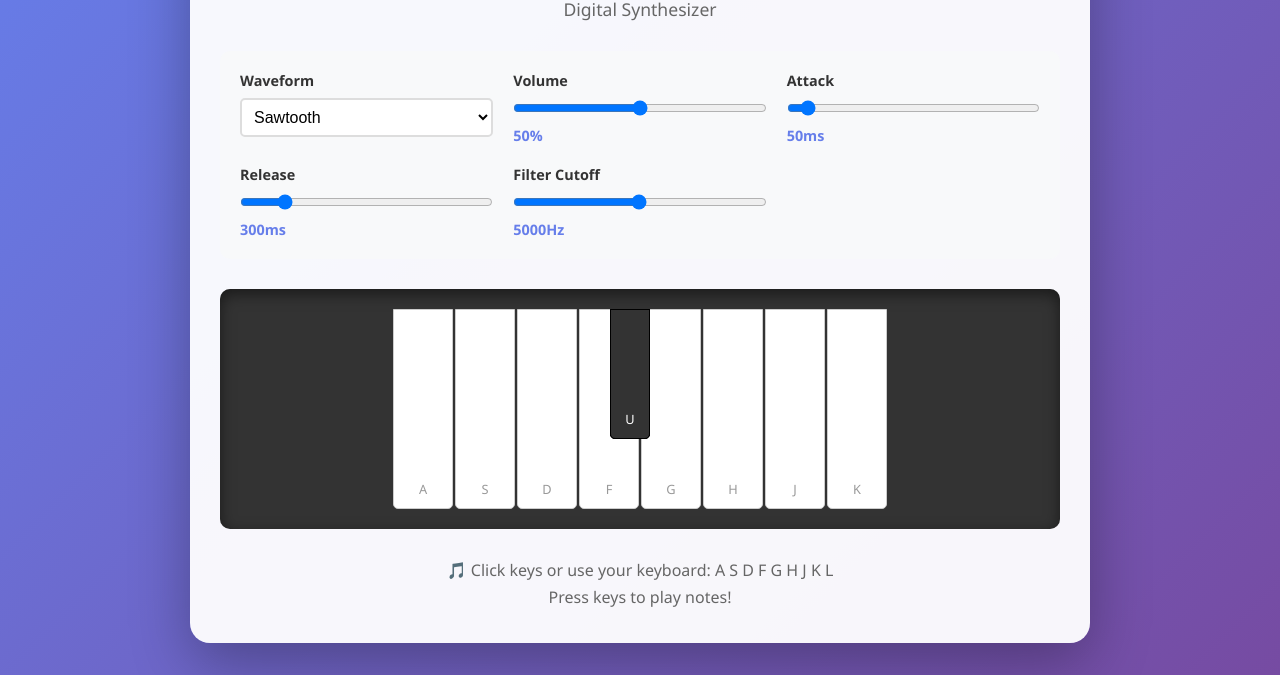
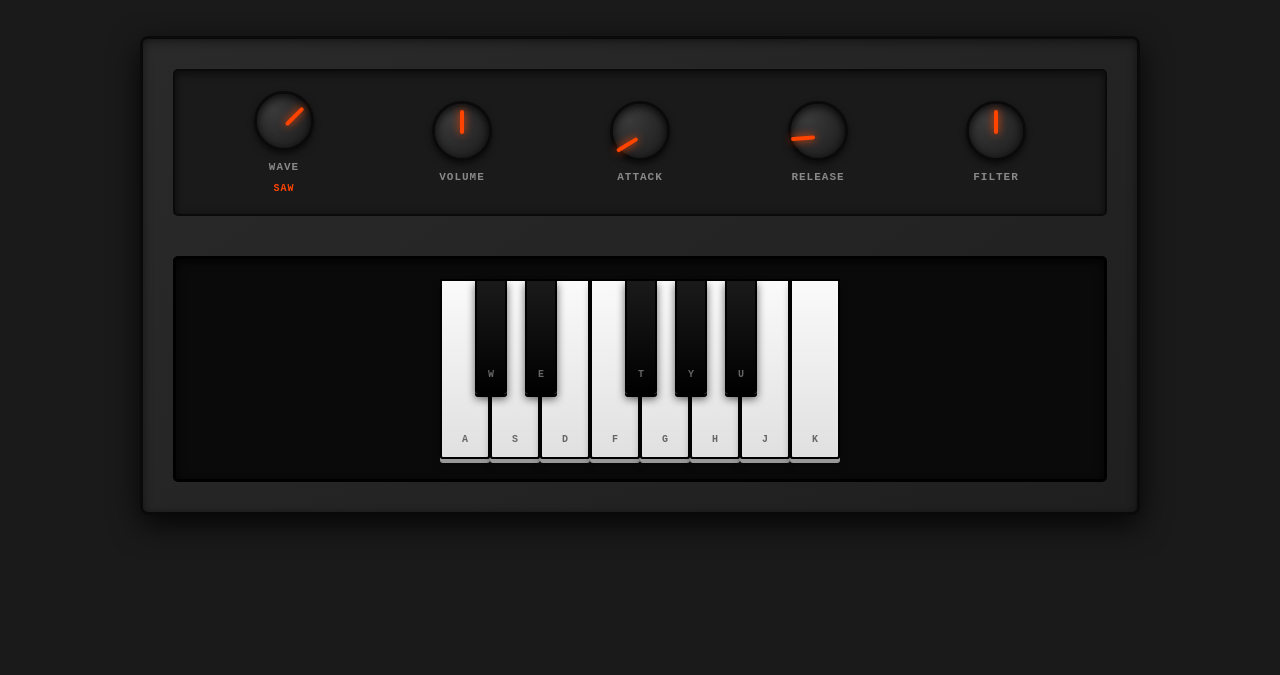
Before and after one commit to dzheng1328/synth, a plain HTML site: page index.html in a window 1280 px wide. Shown: the part 125-800 px from the top of the page. Drawn offline with Linux system fonts and the light colour scheme.

Commit message:
Redesign synth with retro physical synthesizer aesthetic and rotary knobs

```diff
--- a/index.html
+++ b/index.html
@@ -3,60 +3,52 @@
 <head>
     <meta charset="UTF-8">
     <meta name="viewport" content="width=device-width, initial-scale=1.0">
-    <title>Synth - Digital Synthesizer</title>
+    <title>Synthesizer</title>
     <link rel="stylesheet" href="style.css">
 </head>
 <body>
-    <div class="container">
-        <header>
-            <h1>🎹 Synth</h1>
-            <p>Digital Synthesizer</p>
-        </header>
-
-        <div class="controls-panel">
-            <div class="control-group">
-                <label for="waveform">Waveform</label>
-                <select id="waveform">
-                    <option value="sine">Sine</option>
-                    <option value="square">Square</option>
-                    <option value="sawtooth" selected>Sawtooth</option>
-                    <option value="triangle">Triangle</option>
-                </select>
+    <div class="synth-panel">
+        <div class="controls-section">
+            <div class="knob-group">
+                <div class="knob" id="waveform-knob" data-value="2">
+                    <div class="knob-indicator"></div>
+                </div>
+                <label>WAVE</label>
+                <div class="wave-display" id="wave-display">SAW</div>
             </div>
 
-            <div class="control-group">
-                <label for="volume">Volume</label>
-                <input type="range" id="volume" min="0" max="100" value="50">
-                <span id="volume-value">50%</span>
+            <div class="knob-group">
+                <div class="knob" id="volume-knob" data-value="50">
+                    <div class="knob-indicator"></div>
+                </div>
+                <label>VOLUME</label>
             </div>
 
-            <div class="control-group">
-                <label for="attack">Attack</label>
-                <input type="range" id="attack" min="0" max="1000" value="50">
-                <span id="attack-value">50ms</span>
+            <div class="knob-group">
+                <div class="knob" id="attack-knob" data-value="5">
+                    <div class="knob-indicator"></div>
+                </div>
+                <label>ATTACK</label>
             </div>
 
-            <div class="control-group">
-                <label for="release">Release</label>
-                <input type="range" id="release" min="0" max="2000" value="300">
-                <span id="release-value">300ms</span>
+            <div class="knob-group">
+                <div class="knob" id="release-knob" data-value="30">
+                    <div class="knob-indicator"></div>
+                </div>
+                <label>RELEASE</label>
             </div>
 
-            <div class="control-group">
-                <label for="filter">Filter Cutoff</label>
-                <input type="range" id="filter" min="100" max="10000" value="5000">
-                <span id="filter-value">5000Hz</span>
+            <div class="knob-group">
+                <div class="knob" id="filter-knob" data-value="50">
+                    <div class="knob-indicator"></div>
+                </div>
+                <label>FILTER</label>
             </div>
         </div>
 
         <div class="keyboard" id="keyboard">
             <!-- Keys will be generated by JavaScript -->
         </div>
-
-        <div class="info">
-            <p>🎵 Click keys or use your keyboard: A S D F G H J K L</p>
-            <p>Press keys to play notes!</p>
-        </div>
     </div>
 
     <script src="synth.js"></script>
--- a/style.css
+++ b/style.css
@@ -5,8 +5,8 @@
 }
 
 body {
-    font-family: 'Segoe UI', Tahoma, Geneva, Verdana, sans-serif;
-    background: linear-gradient(135deg, #667eea 0%, #764ba2 100%);
+    font-family: 'Courier New', monospace;
+    background: #1a1a1a;
     min-height: 100vh;
     display: flex;
     justify-content: center;
@@ -14,161 +14,180 @@ body {
     padding: 20px;
 }
 
-.container {
-    background: rgba(255, 255, 255, 0.95);
-    border-radius: 20px;
+.synth-panel {
+    background: linear-gradient(145deg, #2a2a2a, #1f1f1f);
+    border: 3px solid #0a0a0a;
+    border-radius: 8px;
     padding: 30px;
-    box-shadow: 0 20px 60px rgba(0, 0, 0, 0.3);
-    max-width: 900px;
+    box-shadow:
+        inset 0 2px 10px rgba(0,0,0,0.5),
+        0 10px 30px rgba(0,0,0,0.8);
+    max-width: 1000px;
     width: 100%;
 }
 
-header {
-    text-align: center;
-    margin-bottom: 30px;
+.controls-section {
+    display: flex;
+    justify-content: space-around;
+    align-items: center;
+    margin-bottom: 40px;
+    padding: 20px;
+    background: #1a1a1a;
+    border: 2px solid #0a0a0a;
+    border-radius: 5px;
+    box-shadow: inset 0 2px 8px rgba(0,0,0,0.6);
 }
 
-header h1 {
-    color: #667eea;
-    font-size: 2.5em;
-    margin-bottom: 5px;
+.knob-group {
+    display: flex;
+    flex-direction: column;
+    align-items: center;
+    gap: 10px;
 }
 
-header p {
-    color: #666;
-    font-size: 1.1em;
+.knob {
+    width: 60px;
+    height: 60px;
+    border-radius: 50%;
+    background: radial-gradient(circle at 30% 30%, #3a3a3a, #1a1a1a);
+    border: 3px solid #0a0a0a;
+    box-shadow:
+        inset 0 2px 8px rgba(0,0,0,0.8),
+        0 3px 6px rgba(0,0,0,0.6);
+    position: relative;
+    cursor: pointer;
+    transition: transform 0.1s;
 }
 
-.controls-panel {
-    display: grid;
-    grid-template-columns: repeat(auto-fit, minmax(200px, 1fr));
-    gap: 20px;
-    margin-bottom: 30px;
-    padding: 20px;
-    background: #f8f9fa;
-    border-radius: 10px;
+.knob:active {
+    transform: scale(0.98);
 }
 
-.control-group {
-    display: flex;
-    flex-direction: column;
-    gap: 8px;
+.knob-indicator {
+    position: absolute;
+    width: 4px;
+    height: 24px;
+    background: #ff4400;
+    top: 6px;
+    left: 50%;
+    transform: translateX(-50%);
+    border-radius: 2px;
+    box-shadow: 0 0 8px #ff4400;
+    transform-origin: center 27px;
 }
 
-.control-group label {
-    font-weight: 600;
-    color: #333;
-    font-size: 0.9em;
+.knob-group label {
+    font-size: 11px;
+    font-weight: bold;
+    color: #888;
+    letter-spacing: 1px;
+    text-transform: uppercase;
 }
 
-.control-group select,
-.control-group input[type="range"] {
-    width: 100%;
-    padding: 8px;
-    border: 2px solid #ddd;
-    border-radius: 5px;
-    font-size: 1em;
-    cursor: pointer;
-}
-
-.control-group select {
-    background: white;
-}
-
-.control-group input[type="range"] {
-    padding: 0;
-}
-
-.control-group span {
-    font-size: 0.9em;
-    color: #667eea;
-    font-weight: 600;
+.wave-display {
+    font-size: 10px;
+    color: #ff4400;
+    font-weight: bold;
+    letter-spacing: 1px;
 }
 
 .keyboard {
     display: flex;
-    gap: 2px;
     justify-content: center;
-    margin: 30px 0;
+    gap: 0;
     padding: 20px;
-    background: #333;
-    border-radius: 10px;
-    box-shadow: inset 0 5px 15px rgba(0, 0, 0, 0.5);
+    background: #0a0a0a;
+    border: 3px solid #000;
+    border-radius: 5px;
+    box-shadow: inset 0 3px 10px rgba(0,0,0,0.8);
+    position: relative;
+}
+
+.key-container {
+    position: relative;
+    display: inline-block;
 }
 
 .key {
-    position: relative;
-    width: 60px;
-    height: 200px;
-    background: white;
-    border: 1px solid #ccc;
-    border-radius: 0 0 5px 5px;
+    width: 50px;
+    height: 180px;
+    background: linear-gradient(180deg, #fafafa 0%, #e0e0e0 100%);
+    border: 2px solid #000;
+    border-radius: 0 0 3px 3px;
     cursor: pointer;
-    transition: all 0.1s;
+    transition: all 0.05s;
     display: flex;
     align-items: flex-end;
     justify-content: center;
-    padding-bottom: 10px;
-    font-size: 0.8em;
-    color: #999;
+    padding-bottom: 12px;
+    font-size: 10px;
+    color: #666;
+    font-weight: bold;
     user-select: none;
+    box-shadow:
+        0 4px 0 #999,
+        0 6px 8px rgba(0,0,0,0.3);
 }
 
 .key:hover {
-    background: #f0f0f0;
-    box-shadow: 0 5px 15px rgba(0, 0, 0, 0.2);
+    background: linear-gradient(180deg, #f0f0f0 0%, #d5d5d5 100%);
 }
 
 .key.active {
-    background: #667eea;
-    color: white;
+    background: linear-gradient(180deg, #e0e0e0 0%, #c8c8c8 100%);
     transform: translateY(2px);
-    box-shadow: inset 0 3px 10px rgba(0, 0, 0, 0.3);
+    box-shadow:
+        0 2px 0 #999,
+        0 3px 5px rgba(0,0,0,0.3);
 }
 
 .key.black {
-    width: 40px;
-    height: 130px;
-    background: #333;
-    color: white;
-    border: 1px solid #000;
+    width: 32px;
+    height: 115px;
+    background: linear-gradient(180deg, #1a1a1a 0%, #000 100%);
+    border: 2px solid #000;
     position: absolute;
-    z-index: 1;
-    margin-left: -20px;
+    z-index: 2;
+    top: 0;
+    left: 35px;
+    color: #666;
+    box-shadow:
+        0 3px 0 #000,
+        0 5px 8px rgba(0,0,0,0.6);
 }
 
 .key.black:hover {
-    background: #444;
+    background: linear-gradient(180deg, #2a2a2a 0%, #0a0a0a 100%);
 }
 
 .key.black.active {
-    background: #764ba2;
-}
-
-.info {
-    text-align: center;
-    margin-top: 20px;
-    color: #666;
-}
-
-.info p {
-    margin: 5px 0;
+    background: linear-gradient(180deg, #0a0a0a 0%, #000 100%);
+    transform: translateY(2px);
+    box-shadow:
+        0 1px 0 #000,
+        0 2px 5px rgba(0,0,0,0.6);
 }
 
 /* Responsive design */
 @media (max-width: 768px) {
+    .controls-section {
+        flex-wrap: wrap;
+        gap: 20px;
+    }
+
     .key {
-        width: 40px;
-        height: 150px;
+        width: 35px;
+        height: 140px;
     }
 
     .key.black {
-        width: 30px;
-        height: 100px;
-        margin-left: -15px;
+        width: 24px;
+        height: 90px;
+        left: 24px;
     }
 
-    .controls-panel {
-        grid-template-columns: 1fr;
+    .knob {
+        width: 50px;
+        height: 50px;
     }
 }
--- a/synth.js
+++ b/synth.js
@@ -144,35 +144,79 @@ const keyboardMap = {
 // Initialize synthesizer
 const synth = new Synthesizer();
 
-// Create keyboard UI
+// Create keyboard UI with proper black key positions
 function createKeyboard() {
     const keyboard = document.getElementById('keyboard');
-    const notes = ['C', 'C#', 'D', 'D#', 'E', 'F', 'F#', 'G', 'G#', 'A', 'A#', 'B', 'C5'];
-    const keys = ['A', 'W', 'S', 'E', 'D', 'F', 'T', 'G', 'Y', 'H', 'U', 'J', 'K'];
 
-    notes.forEach((note, index) => {
-        const keyElement = document.createElement('div');
-        keyElement.className = note.includes('#') ? 'key black' : 'key';
-        keyElement.dataset.note = note;
-        keyElement.innerHTML = `<span>${keys[index]}</span>`;
+    // Piano layout: C C# D D# E F F# G G# A A# B C
+    // Black keys only between: C-D, D-E, F-G, G-A, A-B
+    const layout = [
+        { note: 'C', key: 'A', hasBlack: true, blackNote: 'C#', blackKey: 'W' },
+        { note: 'D', key: 'S', hasBlack: true, blackNote: 'D#', blackKey: 'E' },
+        { note: 'E', key: 'D', hasBlack: false },
+        { note: 'F', key: 'F', hasBlack: true, blackNote: 'F#', blackKey: 'T' },
+        { note: 'G', key: 'G', hasBlack: true, blackNote: 'G#', blackKey: 'Y' },
+        { note: 'A', key: 'H', hasBlack: true, blackNote: 'A#', blackKey: 'U' },
+        { note: 'B', key: 'J', hasBlack: false },
+        { note: 'C5', key: 'K', hasBlack: false }
+    ];
 
-        // Mouse events
-        keyElement.addEventListener('mousedown', () => {
-            playNoteByName(note);
-            keyElement.classList.add('active');
+    layout.forEach(item => {
+        const container = document.createElement('div');
+        container.className = 'key-container';
+
+        // Create white key
+        const whiteKey = document.createElement('div');
+        whiteKey.className = 'key';
+        whiteKey.dataset.note = item.note;
+        whiteKey.innerHTML = `<span>${item.key}</span>`;
+
+        // Mouse events for white key
+        whiteKey.addEventListener('mousedown', () => {
+            playNoteByName(item.note);
+            whiteKey.classList.add('active');
         });
 
-        keyElement.addEventListener('mouseup', () => {
-            stopNoteByName(note);
-            keyElement.classList.remove('active');
+        whiteKey.addEventListener('mouseup', () => {
+            stopNoteByName(item.note);
+            whiteKey.classList.remove('active');
         });
 
-        keyElement.addEventListener('mouseleave', () => {
-            stopNoteByName(note);
-            keyElement.classList.remove('active');
+        whiteKey.addEventListener('mouseleave', () => {
+            stopNoteByName(item.note);
+            whiteKey.classList.remove('active');
         });
 
-        keyboard.appendChild(keyElement);
+        container.appendChild(whiteKey);
+
+        // Create black key if needed
+        if (item.hasBlack) {
+            const blackKey = document.createElement('div');
+            blackKey.className = 'key black';
+            blackKey.dataset.note = item.blackNote;
+            blackKey.innerHTML = `<span>${item.blackKey}</span>`;
+
+            // Mouse events for black key
+            blackKey.addEventListener('mousedown', (e) => {
+                e.stopPropagation();
+                playNoteByName(item.blackNote);
+                blackKey.classList.add('active');
+            });
+
+            blackKey.addEventListener('mouseup', () => {
+                stopNoteByName(item.blackNote);
+                blackKey.classList.remove('active');
+            });
+
+            blackKey.addEventListener('mouseleave', () => {
+                stopNoteByName(item.blackNote);
+                blackKey.classList.remove('active');
+            });
+
+            container.appendChild(blackKey);
+        }
+
+        keyboard.appendChild(container);
     });
 }
 
@@ -218,34 +262,112 @@ document.addEventListener('keyup', (e) => {
     }
 });
 
-// Settings controls
-document.getElementById('waveform').addEventListener('change', (e) => {
-    synth.updateSettings('waveform', e.target.value);
-});
+// Rotary Knob Controller
+class KnobController {
+    constructor(element, min, max, initialValue, onChange) {
+        this.element = element;
+        this.min = min;
+        this.max = max;
+        this.value = initialValue;
+        this.onChange = onChange;
+        this.isDragging = false;
+        this.startY = 0;
+        this.startValue = 0;
 
-document.getElementById('volume').addEventListener('input', (e) => {
-    const value = e.target.value / 100;
-    synth.updateSettings('volume', value);
-    document.getElementById('volume-value').textContent = `${e.target.value}%`;
-});
+        this.init();
+    }
 
-document.getElementById('attack').addEventListener('input', (e) => {
-    const value = e.target.value / 1000;
-    synth.updateSettings('attack', value);
-    document.getElementById('attack-value').textContent = `${e.target.value}ms`;
-});
+    init() {
+        this.updateIndicator();
 
-document.getElementById('release').addEventListener('input', (e) => {
-    const value = e.target.value / 1000;
-    synth.updateSettings('release', value);
-    document.getElementById('release-value').textContent = `${e.target.value}ms`;
-});
+        this.element.addEventListener('mousedown', (e) => {
+            this.isDragging = true;
+            this.startY = e.clientY;
+            this.startValue = this.value;
+            e.preventDefault();
+        });
 
-document.getElementById('filter').addEventListener('input', (e) => {
-    const value = parseInt(e.target.value);
-    synth.updateSettings('filterFrequency', value);
-    document.getElementById('filter-value').textContent = `${value}Hz`;
-});
+        document.addEventListener('mousemove', (e) => {
+            if (!this.isDragging) return;
+
+            const delta = this.startY - e.clientY;
+            const range = this.max - this.min;
+            const newValue = Math.max(this.min, Math.min(this.max, this.startValue + (delta / 100) * range));
+
+            this.setValue(newValue);
+        });
+
+        document.addEventListener('mouseup', () => {
+            this.isDragging = false;
+        });
+    }
+
+    setValue(value) {
+        this.value = value;
+        this.updateIndicator();
+        this.onChange(value);
+    }
+
+    updateIndicator() {
+        const indicator = this.element.querySelector('.knob-indicator');
+        const range = this.max - this.min;
+        const normalized = (this.value - this.min) / range;
+        const degrees = -135 + (normalized * 270); // -135 to +135 degrees
+        indicator.style.transform = `translateX(-50%) rotate(${degrees}deg)`;
+    }
+}
+
+// Waveform knob (discrete values)
+const waveforms = ['sine', 'square', 'sawtooth', 'triangle'];
+const waveformLabels = ['SINE', 'SQR', 'SAW', 'TRI'];
+const waveDisplay = document.getElementById('wave-display');
+
+new KnobController(
+    document.getElementById('waveform-knob'),
+    0, 3, 2,
+    (value) => {
+        const index = Math.round(value);
+        synth.updateSettings('waveform', waveforms[index]);
+        waveDisplay.textContent = waveformLabels[index];
+    }
+);
+
+// Volume knob
+new KnobController(
+    document.getElementById('volume-knob'),
+    0, 100, 50,
+    (value) => {
+        synth.updateSettings('volume', value / 100);
+    }
+);
+
+// Attack knob
+new KnobController(
+    document.getElementById('attack-knob'),
+    0, 100, 5,
+    (value) => {
+        synth.updateSettings('attack', value / 1000);
+    }
+);
+
+// Release knob
+new KnobController(
+    document.getElementById('release-knob'),
+    0, 200, 30,
+    (value) => {
+        synth.updateSettings('release', value / 100);
+    }
+);
+
+// Filter knob
+new KnobController(
+    document.getElementById('filter-knob'),
+    0, 100, 50,
+    (value) => {
+        const freq = 100 + (value / 100) * 9900; // 100Hz to 10kHz
+        synth.updateSettings('filterFrequency', freq);
+    }
+);
 
 // Initialize keyboard on load
 createKeyboard();
```
